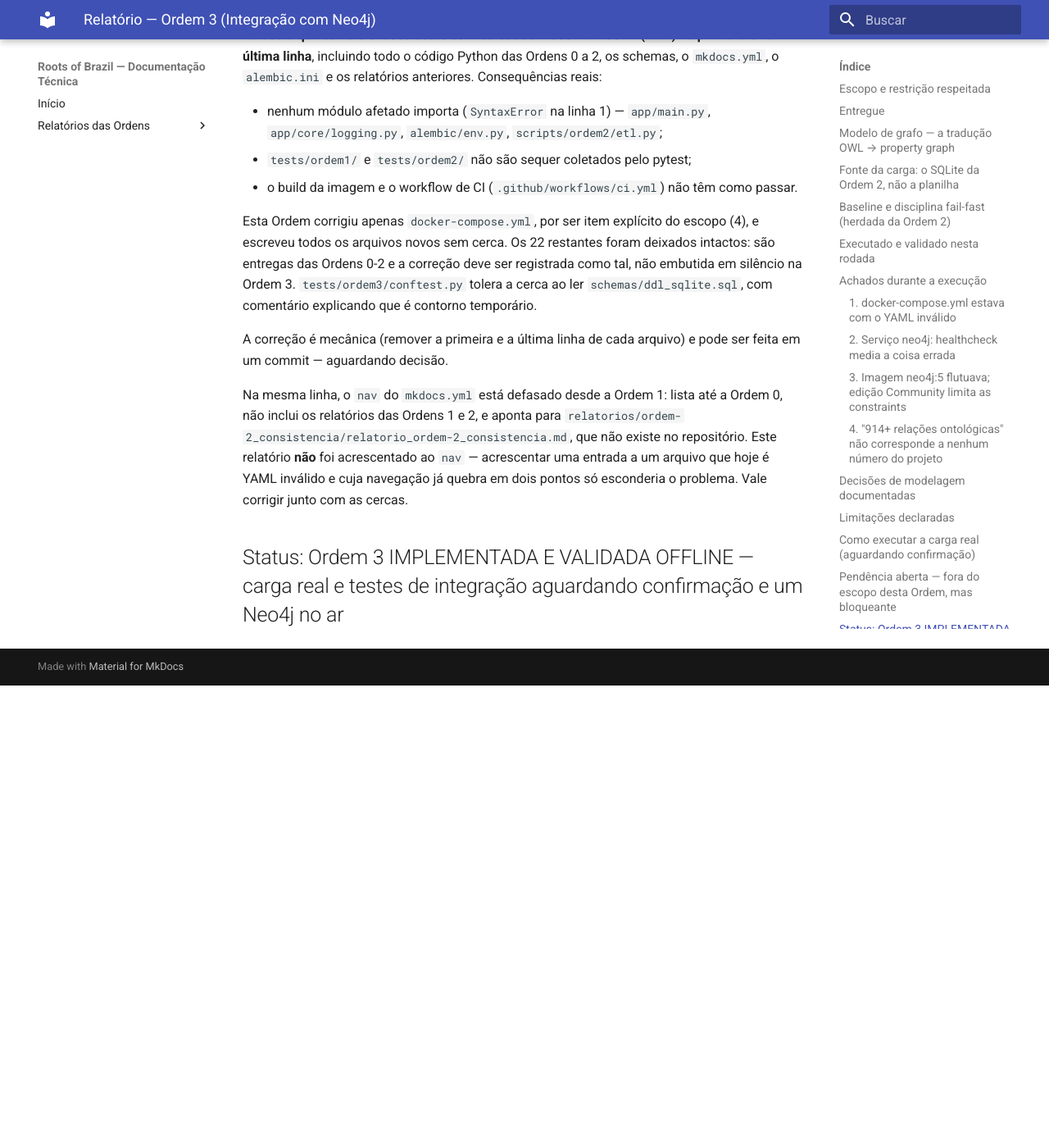
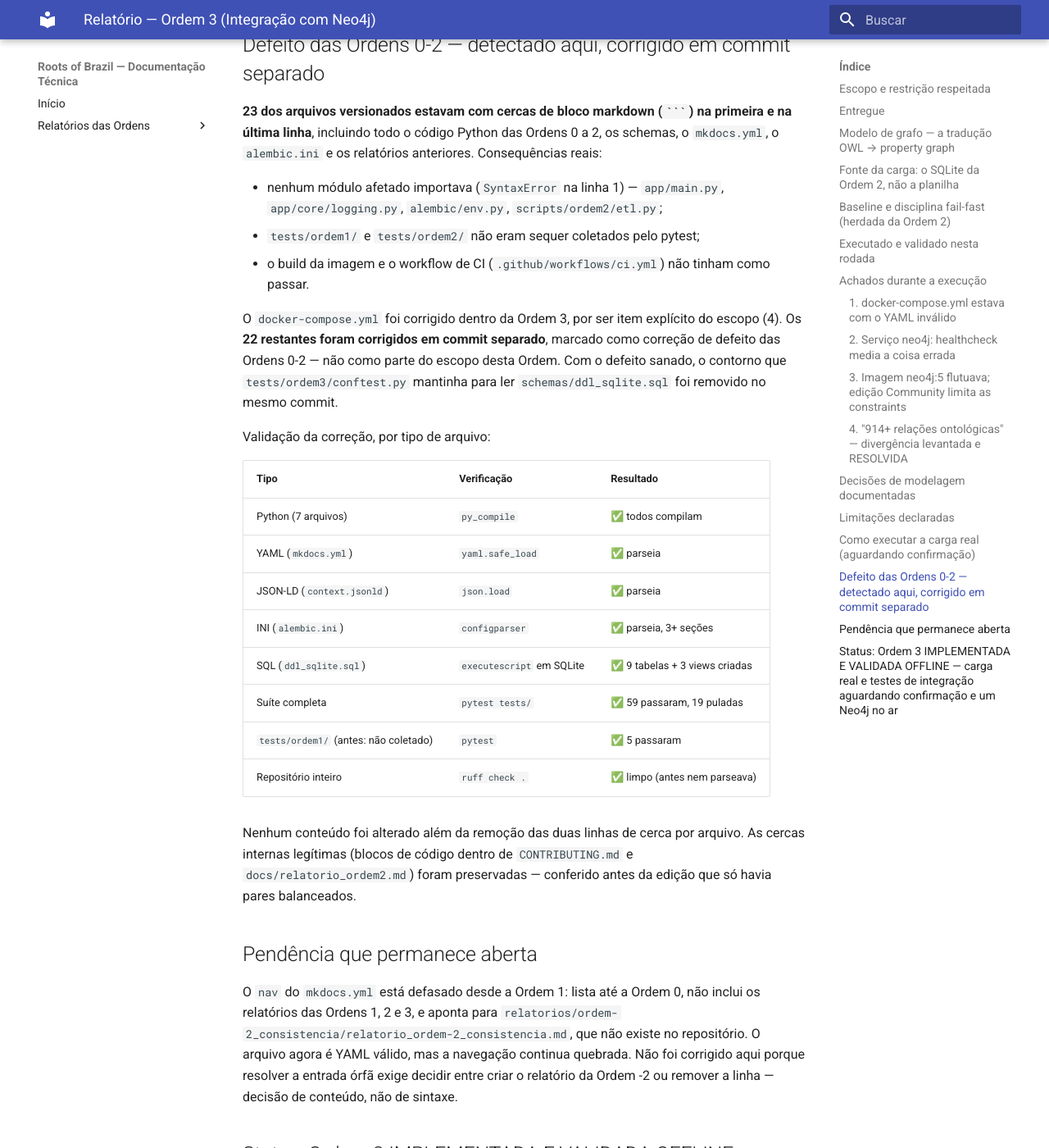
Before and after one commit to Tiagogandraferraz/Roots-of-brazil, an MkDocs documentation site: the page built from docs/relatorio_ordem3.md, in a window 1280 px wide and 1400 px high, scrolled down 6432 px. Shown: the whole window at 82% size. Built offline with MkDocs 1.6.1 and Material for MkDocs 9.7.7, drawn with Linux system fonts in a browser that asks for light colours; before the commit the page ends 7268 px from its top, so only the background shows below that; some of the changed text lies outside the part shown.

Commit message:
Relatório da Ordem 3: registrar resolução das duas pendências
- Cercas markdown: a seção que registrava a pendência aberta passa a
  registrar a correção, com a tabela de validação por tipo de arquivo.
- "914+ relações": divergência confirmada como erro de redação do pedido,
  sem lastro em documento do projeto. O baseline oficial é 1.585 relações
  (Auditoria Sprint 2, Manual de Sprint — Livro 2), que já era o valor em
  app/models/grafo.py e permanece inalterado.

Permanece aberto o nav defasado do mkdocs.yml, que aponta para um
relatório inexistente — resolver exige decidir entre criar o arquivo ou
remover a entrada, e isso é decisão de conteúdo.

Co-Authored-By: Claude Opus 5 <noreply@anthropic.com>
Claude-Session: https://claude.ai/code/session_01Pidvya38hLJR1mtoSeiK99

`````diff
--- a/docs/relatorio_ordem3.md
+++ b/docs/relatorio_ordem3.md
@@ -71,7 +71,7 @@ Os testes offline não são de fachada: eles **releem `schemas/ontologia.ttl`**
 ### 1. `docker-compose.yml` estava com o YAML inválido
 O arquivo commitado começa com uma cerca markdown (```` ``` ````) e termina com outra. Como YAML, isso não sobe: `docker compose up` falha na leitura. Corrigido nesta Ordem, junto com a configuração do serviço.
 
-**Este não é um caso isolado — ver "Pendência aberta" no fim do relatório.**
+**Este não era um caso isolado — ver "Defeito das Ordens 0-2" no fim do relatório.**
 
 ### 2. Serviço `neo4j`: healthcheck media a coisa errada
 O healthcheck original era `wget --spider http://localhost:7474`. O servidor responde na porta HTTP **antes** de aceitar Cypher, então `depends_on: condition: service_healthy` liberava a API contra um banco que ainda não consultava. Trocado por uma consulta real via Bolt (`cypher-shell 'RETURN 1'`), com `start_period: 60s` para cobrir a criação dos stores na primeira subida.
@@ -85,8 +85,10 @@ Escolhida a Community, apenas **constraints de unicidade de nó** são aplicáve
 
 O Cypher equivalente do Enterprise fica registrado em `CONSTRAINTS_ENTERPRISE`, **não executado** — emitir um comando que a edição em uso rejeita daria a falsa impressão de que a regra está sendo aplicada pelo banco. Mesma estratégia que a Ordem 2 adotou para a FK polimórfica.
 
-### 4. "914+ relações ontológicas" não corresponde a nenhum número do projeto
-A Ordem foi pedida citando "as 914+ relações ontológicas". Nenhum artefato do projeto tem esse número. Os números documentados são **1.585 relações** (instâncias, Relatório de Auditoria Sprint 2, conferidas por `mv_grafo_agregado` na Ordem 2) e **12 tipos** de relação (`owl:ObjectProperty` na ontologia, 10 com instância + 2 reservados). O modelo foi construído sobre os números documentados; nada foi ajustado para chegar a 914. Se 914 vier de uma fonte que não está no repositório, vale reconciliar antes da carga real.
+### 4. "914+ relações ontológicas" — divergência levantada e RESOLVIDA
+A Ordem foi pedida citando "as 914+ relações ontológicas". Nenhum artefato do projeto tem esse número, e o modelo foi construído sobre os documentados: **1.585 relações** (instâncias, Relatório de Auditoria Sprint 2, conferidas por `mv_grafo_agregado` na Ordem 2) e **12 tipos** de relação (`owl:ObjectProperty` na ontologia, 10 com instância + 2 reservados). Nada foi ajustado para chegar a 914.
+
+**Resolução:** confirmado pelo responsável do projeto que 1.585 é o número correto e oficial (baseline da Auditoria Sprint 2, documentado no Manual de Sprint — Livro 2, Ordens 0-2) e que "914+" foi erro de redação do pedido, sem lastro em nenhum documento. Descartado. O baseline em `app/models/grafo.py` já era o correto e permanece inalterado.
 
 ## Decisões de modelagem documentadas
 1. **`MERGE`, nunca `CREATE`.** A carga é idempotente: rodar duas vezes não duplica nó nem aresta. Nós entram por `MERGE (n:ObjetoRoots {id})`; arestas por `MERGE (o)-[r:TIPO {rel_id}]->(d)`. Testado em `test_carga_e_idempotente`.
@@ -126,17 +128,31 @@ python scripts/ordem3/etl_neo4j.py --execute
 pytest tests/ordem3/test_carga_neo4j.py -v
 ```
 
-## Pendência aberta — fora do escopo desta Ordem, mas bloqueante
-**23 dos arquivos versionados estão com cercas de bloco markdown (```` ``` ````) na primeira e na última linha**, incluindo todo o código Python das Ordens 0 a 2, os schemas, o `mkdocs.yml`, o `alembic.ini` e os relatórios anteriores. Consequências reais:
+## Defeito das Ordens 0-2 — detectado aqui, corrigido em commit separado
+**23 dos arquivos versionados estavam com cercas de bloco markdown (```` ``` ````) na primeira e na última linha**, incluindo todo o código Python das Ordens 0 a 2, os schemas, o `mkdocs.yml`, o `alembic.ini` e os relatórios anteriores. Consequências reais:
 
-- nenhum módulo afetado importa (`SyntaxError` na linha 1) — `app/main.py`, `app/core/logging.py`, `alembic/env.py`, `scripts/ordem2/etl.py`;
-- `tests/ordem1/` e `tests/ordem2/` não são sequer coletados pelo pytest;
-- o build da imagem e o workflow de CI (`.github/workflows/ci.yml`) não têm como passar.
+- nenhum módulo afetado importava (`SyntaxError` na linha 1) — `app/main.py`, `app/core/logging.py`, `alembic/env.py`, `scripts/ordem2/etl.py`;
+- `tests/ordem1/` e `tests/ordem2/` não eram sequer coletados pelo pytest;
+- o build da imagem e o workflow de CI (`.github/workflows/ci.yml`) não tinham como passar.
 
-Esta Ordem corrigiu apenas `docker-compose.yml`, por ser item explícito do escopo (4), e escreveu todos os arquivos novos sem cerca. Os 22 restantes foram deixados intactos: são entregas das Ordens 0-2 e a correção deve ser registrada como tal, não embutida em silêncio na Ordem 3. `tests/ordem3/conftest.py` tolera a cerca ao ler `schemas/ddl_sqlite.sql`, com comentário explicando que é contorno temporário.
+O `docker-compose.yml` foi corrigido dentro da Ordem 3, por ser item explícito do escopo (4). Os **22 restantes foram corrigidos em commit separado**, marcado como correção de defeito das Ordens 0-2 — não como parte do escopo desta Ordem. Com o defeito sanado, o contorno que `tests/ordem3/conftest.py` mantinha para ler `schemas/ddl_sqlite.sql` foi removido no mesmo commit.
 
-A correção é mecânica (remover a primeira e a última linha de cada arquivo) e pode ser feita em um commit — aguardando decisão.
+Validação da correção, por tipo de arquivo:
 
-Na mesma linha, o `nav` do `mkdocs.yml` está defasado desde a Ordem 1: lista até a Ordem 0, não inclui os relatórios das Ordens 1 e 2, e aponta para `relatorios/ordem-2_consistencia/relatorio_ordem-2_consistencia.md`, que não existe no repositório. Este relatório **não** foi acrescentado ao `nav` — acrescentar uma entrada a um arquivo que hoje é YAML inválido e cuja navegação já quebra em dois pontos só esconderia o problema. Vale corrigir junto com as cercas.
+| Tipo | Verificação | Resultado |
+|---|---|---|
+| Python (7 arquivos) | `py_compile` | ✅ todos compilam |
+| YAML (`mkdocs.yml`) | `yaml.safe_load` | ✅ parseia |
+| JSON-LD (`context.jsonld`) | `json.load` | ✅ parseia |
+| INI (`alembic.ini`) | `configparser` | ✅ parseia, 3+ seções |
+| SQL (`ddl_sqlite.sql`) | `executescript` em SQLite | ✅ 9 tabelas + 3 views criadas |
+| Suíte completa | `pytest tests/` | ✅ 59 passaram, 19 puladas |
+| `tests/ordem1/` (antes: não coletado) | `pytest` | ✅ 5 passaram |
+| Repositório inteiro | `ruff check .` | ✅ limpo (antes nem parseava) |
+
+Nenhum conteúdo foi alterado além da remoção das duas linhas de cerca por arquivo. As cercas internas legítimas (blocos de código dentro de `CONTRIBUTING.md` e `docs/relatorio_ordem2.md`) foram preservadas — conferido antes da edição que só havia pares balanceados.
+
+## Pendência que permanece aberta
+O `nav` do `mkdocs.yml` está defasado desde a Ordem 1: lista até a Ordem 0, não inclui os relatórios das Ordens 1, 2 e 3, e aponta para `relatorios/ordem-2_consistencia/relatorio_ordem-2_consistencia.md`, que não existe no repositório. O arquivo agora é YAML válido, mas a navegação continua quebrada. Não foi corrigido aqui porque resolver a entrada órfã exige decidir entre criar o relatório da Ordem -2 ou remover a linha — decisão de conteúdo, não de sintaxe.
 
 ## Status: Ordem 3 IMPLEMENTADA E VALIDADA OFFLINE — carga real e testes de integração aguardando confirmação e um Neo4j no ar
`````
